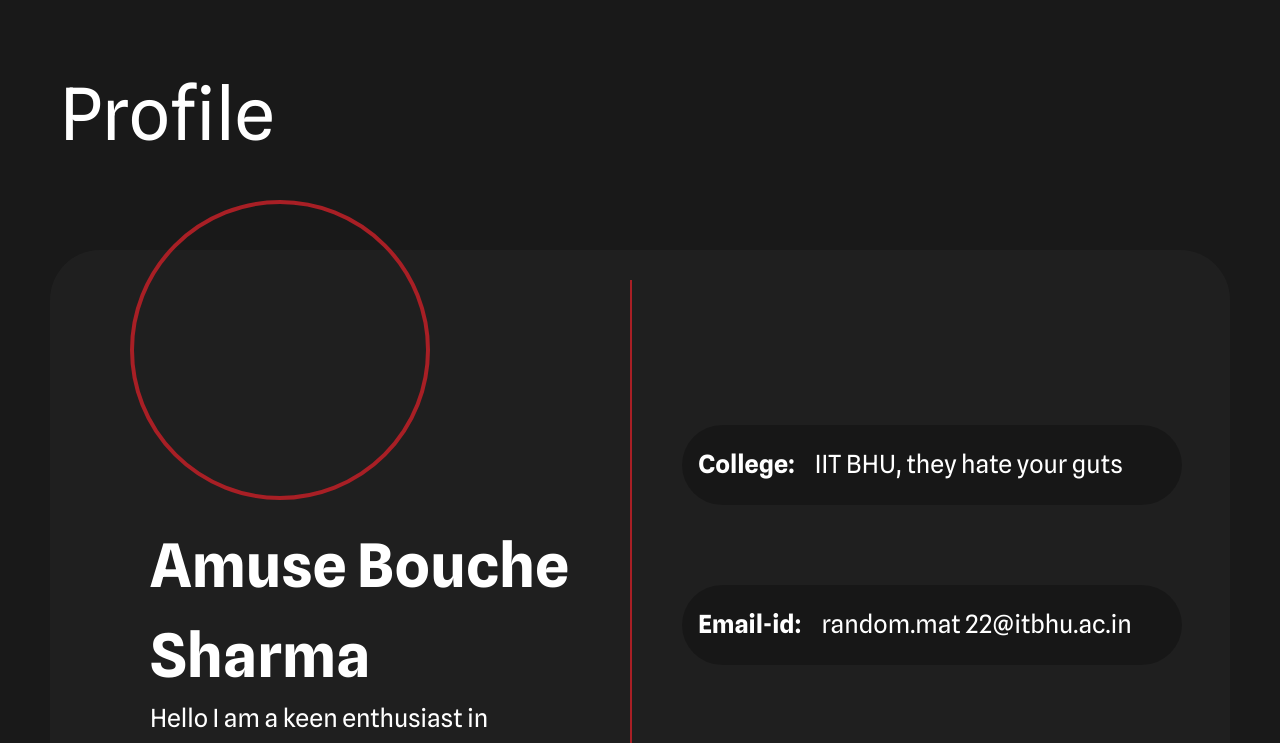
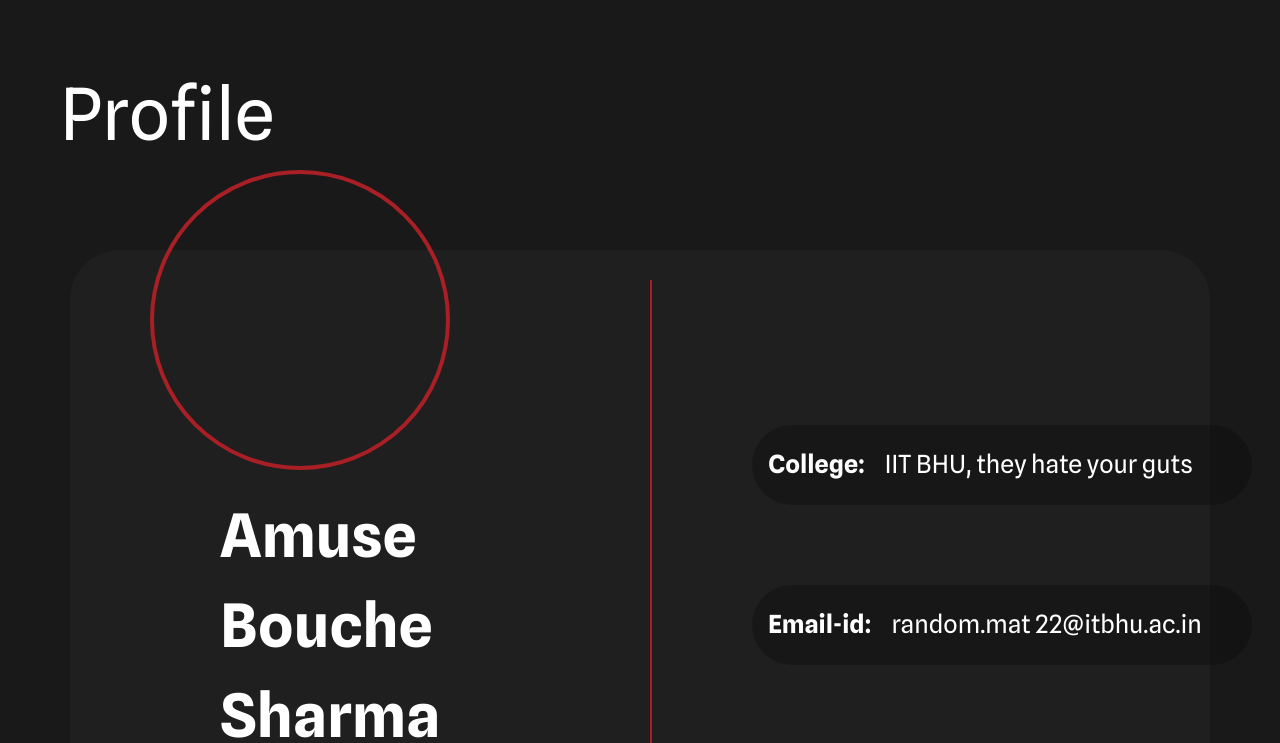
Before and after one commit to technex-iit-bhu/CA_Frontend, a Next.js app: page /profile in a window 1280 px wide. Shown: the top 743 px of the page. Built offline with nearby package versions, Linux system fonts and the light colour scheme.

Commit message:
responsiveness

```diff
--- a/src/pages/profile.tsx
+++ b/src/pages/profile.tsx
@@ -9,22 +9,22 @@ export default function profile ()  {
             <span className='text-white select-none'>Profile</span>
           </div>
         </div>
-        <div className='px-[30px] md:px-[50px] '>
+        <div className='px-[50px] md:px-[70px] '>
                 <div className='bg-grey px-[50px] md:px-[30px]  py-[30px] rounded-[50px] mb-20 z-0'>
                     <div className='flex lg:flex-row flex-col  lg:pl-[50px] '>
-                        <div className='flex flex-col mt-[-80px]'>
+                        <div className='flex flex-col mt-[-110px]'>
                             <div className='select-none bg-background w-[300px] h-[300px] rounded-full border-4 border-red lg:self-start self-center'></div>
-                            <div className='flex flex-col lg:pl-[20px] lg:pr-[60px] pt-[20px] pb-[30px] lg:w-[500px]'>
+                            <div className='flex flex-col lg:pl-[70px] lg:pr-[100px] pt-[20px] pb-[30px] lg:w-[500px]'>
                                 <p className='select-none lg:self-start text-white font-bold text-[60px] self-center flex flex-wrap lg:text-left text-center'>Amuse Bouche Sharma</p>
                                 <p className='select-none lg:self-start text-white text-[25px] self-center flex flex-wrap'>Hello I am a keen enthusiast in Machine Learning, Meko IG mein lelo plz
                                 I do bohot saara machine learning with my machine. </p>
                             </div>
                         </div>
                         <div className='lg:h-[800px] lg:w-[2px] h-[2px] w-auto bg-red'></div>
-                        <div className='flex flex-col lg:pl-[50px] lg:pr-[100px]  lg:w-[400px] justify-center  self-center grow pt-[50px] gap-20 '>
+                        <div className='flex flex-col lg:pl-[100px] lg:pr-[100px]  lg:w-[400px] justify-center  self-center grow pt-[50px] gap-20 '>
                             <div className='  lg:h-[80px] lg:w-[500px]   md:rounded-[50px] bg-black2 p-4 rounded-[25px] flex flex-row   mr-[10px] gap-[20px]'>
                                 <p className='select-none text-white font-bold sm:text-[25px] text-[10px] self-center '>College:</p>
-                                <p className='select-none text-white sm:text-[25px] text-[10px] self-center   '>IIT BHU, they hate your guts</p>
+                                <p className='select-none text-white sm:text-[25px] text-[10px] self-center   '> IIT BHU, they hate your guts</p>
                             </div>
                             <div className='  lg:h-[80px] lg:w-[500px]   md:rounded-[50px] bg-black2 p-4 rounded-[25px] flex flex-row   mr-[10px] gap-[20px]'>
                                 <p className='select-none text-white font-bold sm:text-[25px] text-[10px] self-center '>Email-id:</p>
```
